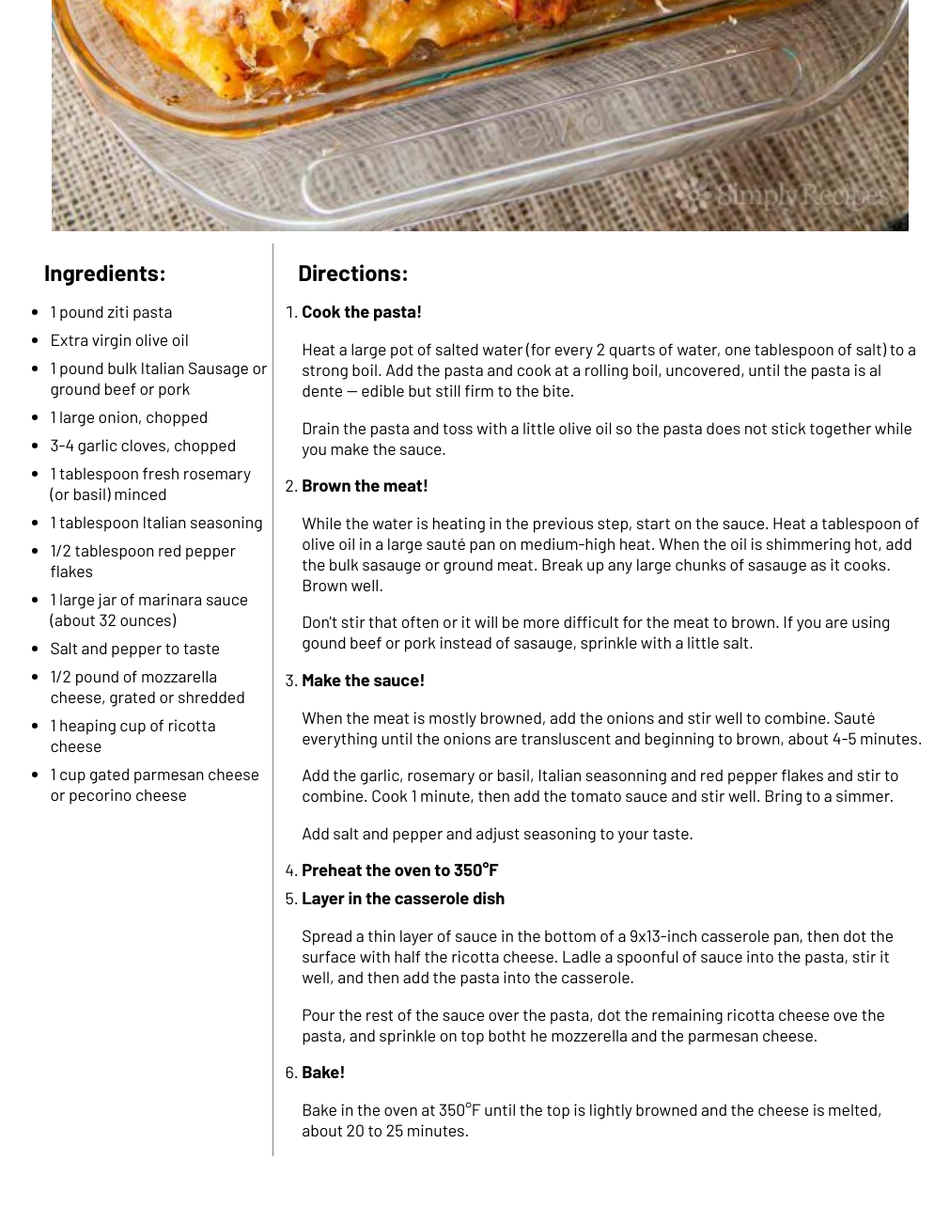
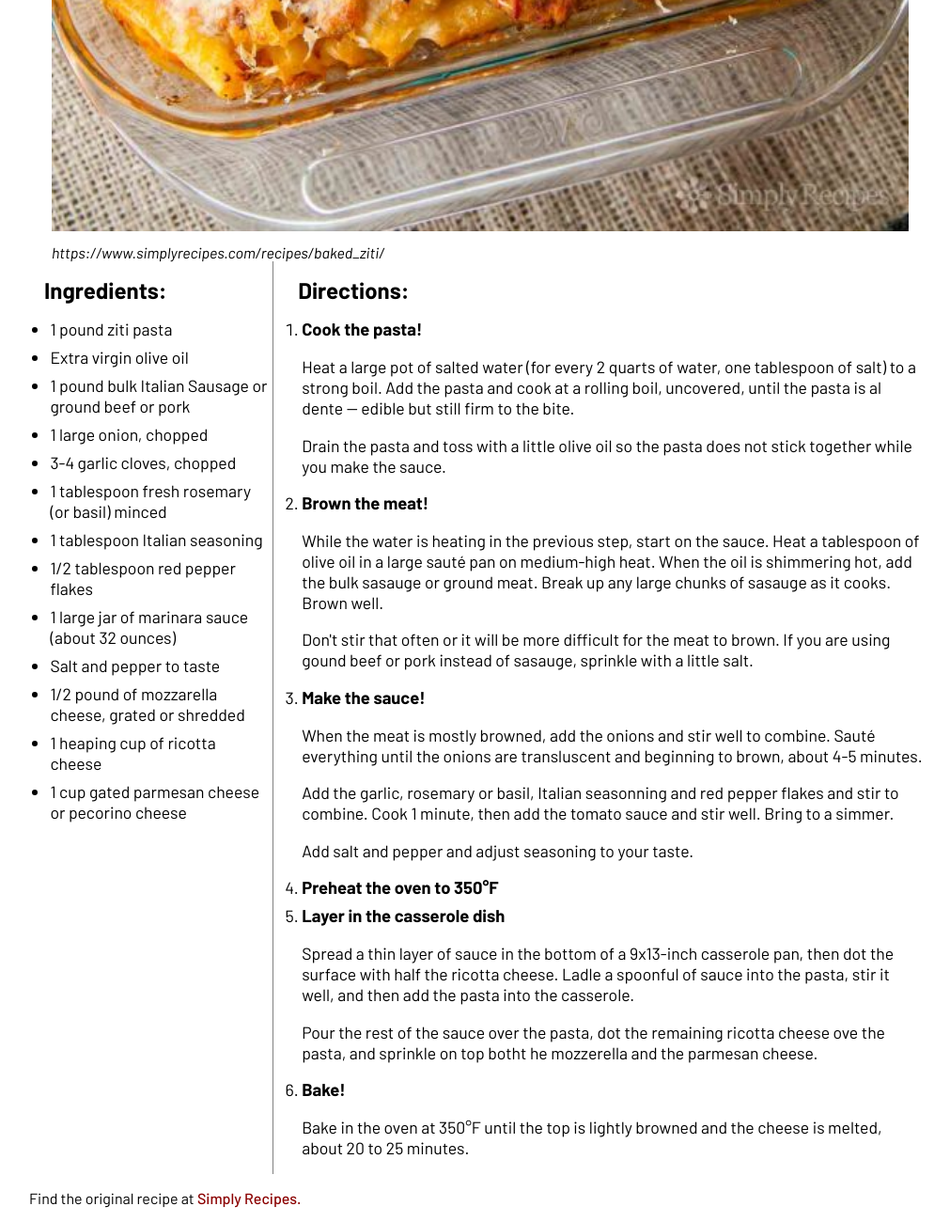
Before and after one commit to k-fujimoto-cs/iffall2020, a plain HTML site: page recipe/wireframe/index.html in a window 1280 px wide. Shown: the part 1197-2497 px from the top of the page at 94% size, without its empty margins (129-1140 px from the left). Before the commit the page ends 2435 px from the top, so only its background shows below. Drawn offline with Linux system fonts and the light colour scheme.

Commit message:
Add files via upload

```diff
--- a/recipe/wireframe/index.html
+++ b/recipe/wireframe/index.html
@@ -20,6 +20,7 @@
 
     <section class="photos">
         <img src="BakedZiti_InPan.jpg" alt="Baked Ziti">
+        <cite>https://www.simplyrecipes.com/recipes/baked_ziti/</cite>
     </section>
 
     <div class="column-grid">
@@ -83,19 +84,16 @@
 
                 </li>
 
-
-
             </ol>
-
-        </section>
-    </div>
 
 
 
+        </section>
 
 
+    </div>
 
-
+    <p>Find the original recipe at <a href="https://www.simplyrecipes.com/recipes/baked_ziti/">Simply Recipes.</a></p>
 
 
 
```
